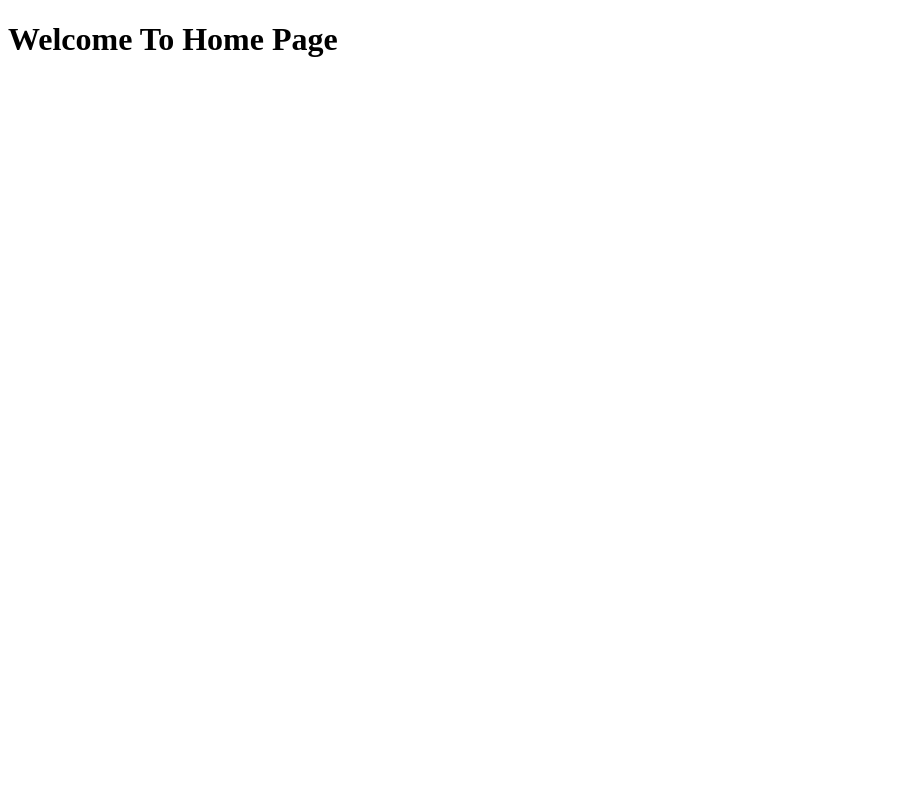
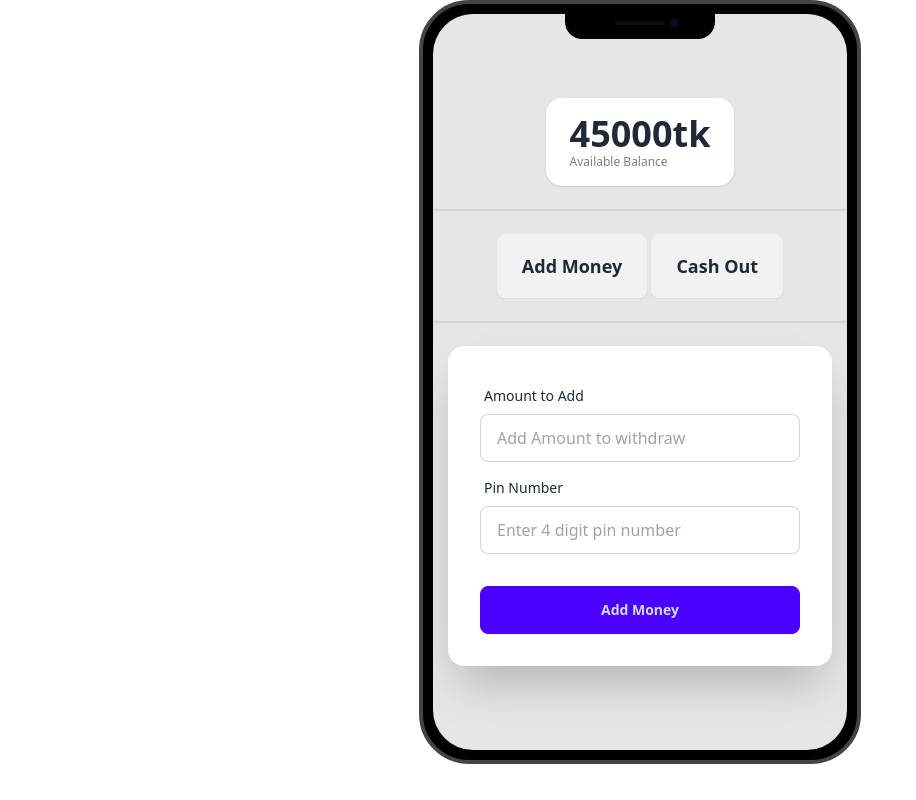
Before and after one commit to SaikatAhmed78/DOM-Project, a plain HTML site: page location.html in a window 1280 px wide. Shown: the whole page, without its empty margins (0-916 px from the left). Drawn offline with nearby package versions, Linux system fonts and the light colour scheme.

Commit message:
another html file added with javascript

```diff
--- a/location.html
+++ b/location.html
@@ -1,12 +1,67 @@
 <!DOCTYPE html>
-<html lang="en">
+<html lang="en" data-theme='light'>
+
 <head>
     <meta charset="UTF-8">
     <meta name="viewport" content="width=q, initial-scale=1.0">
+    <link href="https://cdn.jsdelivr.net/npm/daisyui@4.12.10/dist/full.min.css" rel="stylesheet" type="text/css" />
+    <script src="https://cdn.tailwindcss.com"></script>
     <title>Payoo HOme PAge</title>
 
 </head>
+
 <body>
-    <h1>Welcome To Home Page</h1>
+    <main class="flex justify-center">
+        <div class="mockup-phone">
+            <div class="camera"></div>
+            <div class="display">
+                <div class="artboard artboard-demo phone-3">
+
+                    <!-- Available balance -->
+                    <div>
+                        <div class="stats shadow">
+                            <div class="stat">
+                                <div class="stat-value">45000tk</div>
+                                <div class="stat-desc">Available Balance</div>
+                            </div>
+                        </div>
+                    </div>
+                    <div class="divider"></div>
+                    <!-- User Action BTN -->
+                    <div>
+                        <button class="btn btn-lg">Add Money</button>
+                        <button class="btn btn-lg">Cash Out</button>
+                    </div>
+
+                    <div class="divider"></div>
+
+                    <!-- add money form -->
+                    <div class="card bg-base-100 w-full max-w-sm shrink-0 shadow-2xl">
+                        <form class="card-body">
+                            <div class="form-control">
+                                <label class="label">
+                                    <span class="label-text">Amount to Add</span>
+                                </label>
+                                <input type="text" placeholder="Add Amount to withdraw" class="input input-bordered" required />
+                            </div>
+                            <div class="form-control">
+                                <label class="label">
+                                    <span class="label-text">Pin Number</span>
+                                </label>
+                                <input type="password" placeholder="Enter 4 digit pin number" class="input input-bordered" required />
+
+                            </div>
+                            <div class="form-control mt-6">
+                                <button class="btn btn-primary">Add Money</button>
+                            </div>
+                        </form>
+                    </div>
+                    <!-- add money form end-->
+                </div>
+            </div>
+        </div>
+    </main>
+<script src="./js/location.js"></script>
 </body>
+
 </html>
```
Also changed, not shown: index.html (+1 -1 lines), js/location.js (added).
